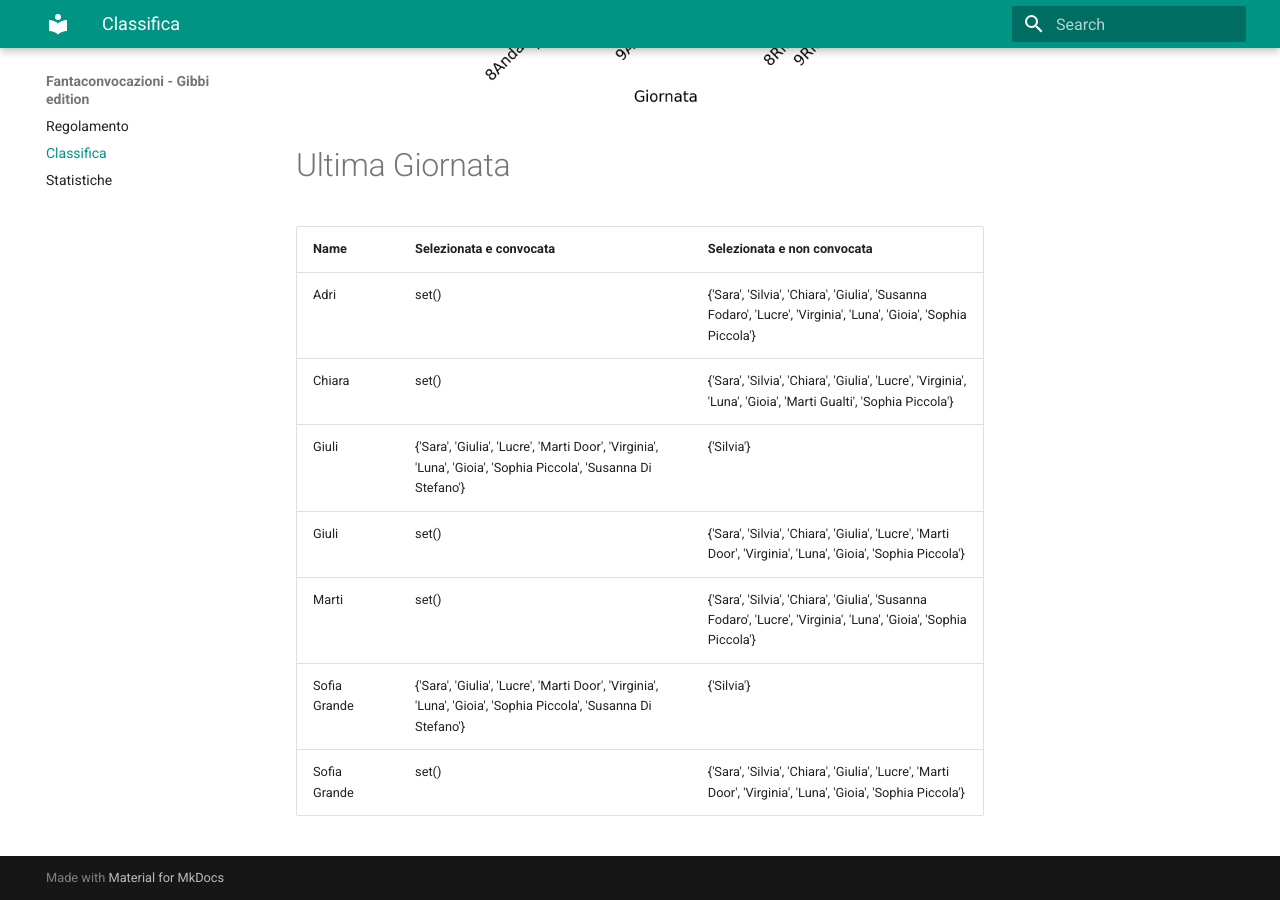
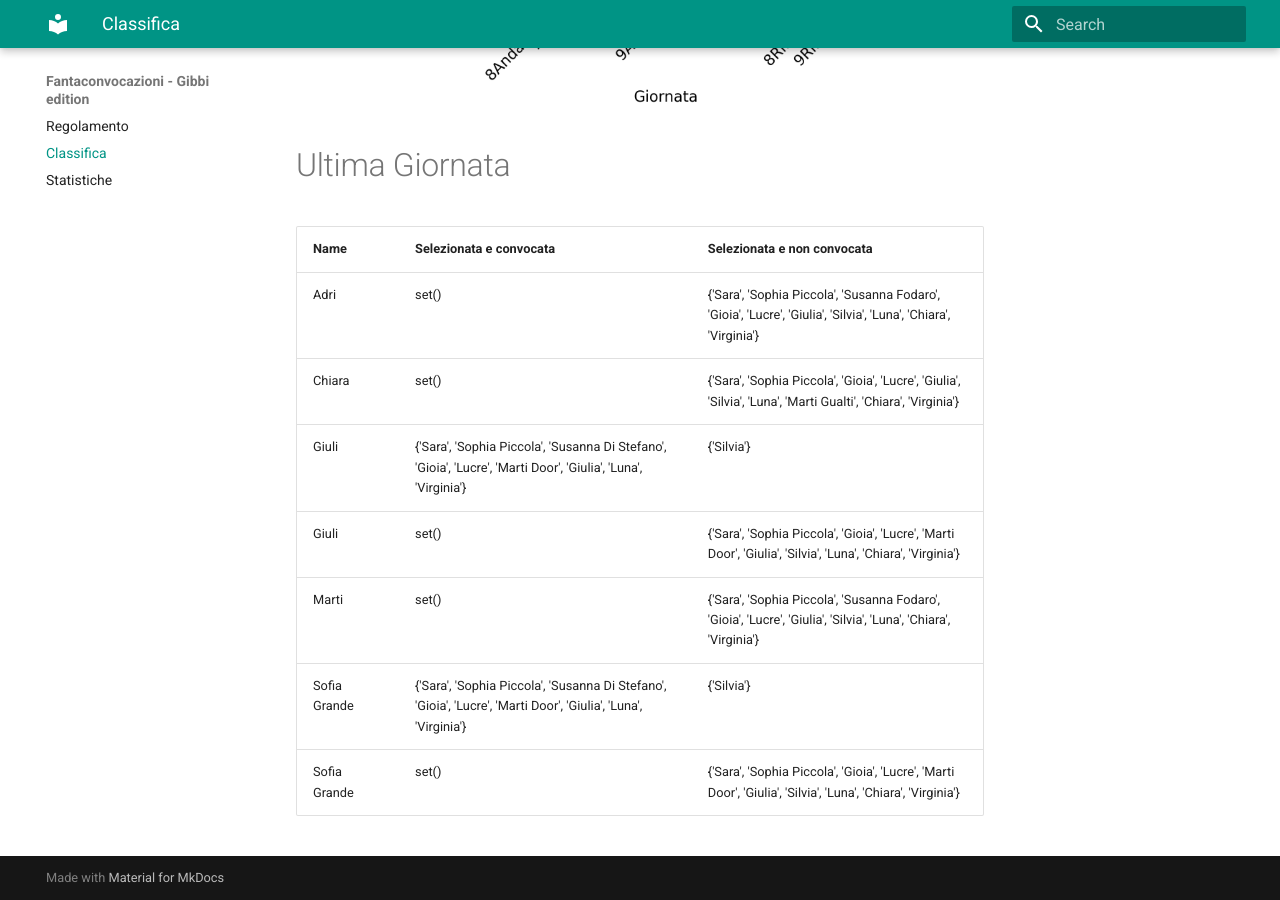
Before and after one commit to martinig94/fantagibbi, an MkDocs documentation site: the page built from docs/Classifica.md, in a window 1280 px wide and 900 px high, scrolled down 1003 px. Built offline with MkDocs 1.6.1 and Material for MkDocs 9.7.7, drawn with Linux system fonts in a browser that asks for light colours.

Commit message:
Auto-update from main.py

```diff
--- a/docs/Classifica.md
+++ b/docs/Classifica.md
@@ -18,11 +18,11 @@
 <!-- START_TABLE CORRECT -->
 | Name         | Selezionata e convocata                                                                                        | Selezionata e non convocata                                                                                      |
 |:-------------|:---------------------------------------------------------------------------------------------------------------|:-----------------------------------------------------------------------------------------------------------------|
-| Adri         | set()                                                                                                          | {'Sara', 'Silvia', 'Chiara', 'Giulia', 'Susanna Fodaro', 'Lucre', 'Virginia', 'Luna', 'Gioia', 'Sophia Piccola'} |
-| Chiara       | set()                                                                                                          | {'Sara', 'Silvia', 'Chiara', 'Giulia', 'Lucre', 'Virginia', 'Luna', 'Gioia', 'Marti Gualti', 'Sophia Piccola'}   |
-| Giuli        | {'Sara', 'Giulia', 'Lucre', 'Marti Door', 'Virginia', 'Luna', 'Gioia', 'Sophia Piccola', 'Susanna Di Stefano'} | {'Silvia'}                                                                                                       |
-| Giuli        | set()                                                                                                          | {'Sara', 'Silvia', 'Chiara', 'Giulia', 'Lucre', 'Marti Door', 'Virginia', 'Luna', 'Gioia', 'Sophia Piccola'}     |
-| Marti        | set()                                                                                                          | {'Sara', 'Silvia', 'Chiara', 'Giulia', 'Susanna Fodaro', 'Lucre', 'Virginia', 'Luna', 'Gioia', 'Sophia Piccola'} |
-| Sofia Grande | {'Sara', 'Giulia', 'Lucre', 'Marti Door', 'Virginia', 'Luna', 'Gioia', 'Sophia Piccola', 'Susanna Di Stefano'} | {'Silvia'}                                                                                                       |
-| Sofia Grande | set()                                                                                                          | {'Sara', 'Silvia', 'Chiara', 'Giulia', 'Lucre', 'Marti Door', 'Virginia', 'Luna', 'Gioia', 'Sophia Piccola'}     |
+| Adri         | set()                                                                                                          | {'Sara', 'Sophia Piccola', 'Susanna Fodaro', 'Gioia', 'Lucre', 'Giulia', 'Silvia', 'Luna', 'Chiara', 'Virginia'} |
+| Chiara       | set()                                                                                                          | {'Sara', 'Sophia Piccola', 'Gioia', 'Lucre', 'Giulia', 'Silvia', 'Luna', 'Marti Gualti', 'Chiara', 'Virginia'}   |
+| Giuli        | {'Sara', 'Sophia Piccola', 'Susanna Di Stefano', 'Gioia', 'Lucre', 'Marti Door', 'Giulia', 'Luna', 'Virginia'} | {'Silvia'}                                                                                                       |
+| Giuli        | set()                                                                                                          | {'Sara', 'Sophia Piccola', 'Gioia', 'Lucre', 'Marti Door', 'Giulia', 'Silvia', 'Luna', 'Chiara', 'Virginia'}     |
+| Marti        | set()                                                                                                          | {'Sara', 'Sophia Piccola', 'Susanna Fodaro', 'Gioia', 'Lucre', 'Giulia', 'Silvia', 'Luna', 'Chiara', 'Virginia'} |
+| Sofia Grande | {'Sara', 'Sophia Piccola', 'Susanna Di Stefano', 'Gioia', 'Lucre', 'Marti Door', 'Giulia', 'Luna', 'Virginia'} | {'Silvia'}                                                                                                       |
+| Sofia Grande | set()                                                                                                          | {'Sara', 'Sophia Piccola', 'Gioia', 'Lucre', 'Marti Door', 'Giulia', 'Silvia', 'Luna', 'Chiara', 'Virginia'}     |
 <!-- END_TABLE CORRECT -->
```
